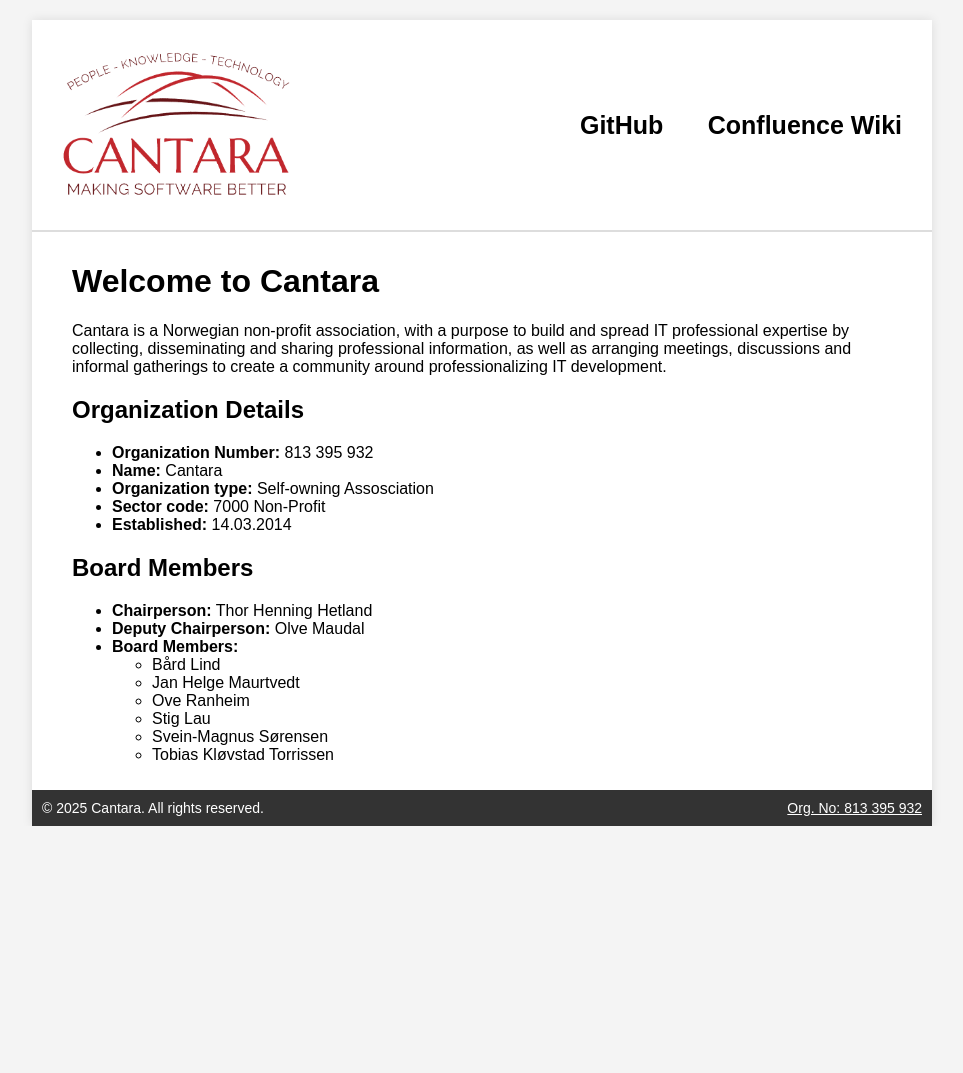
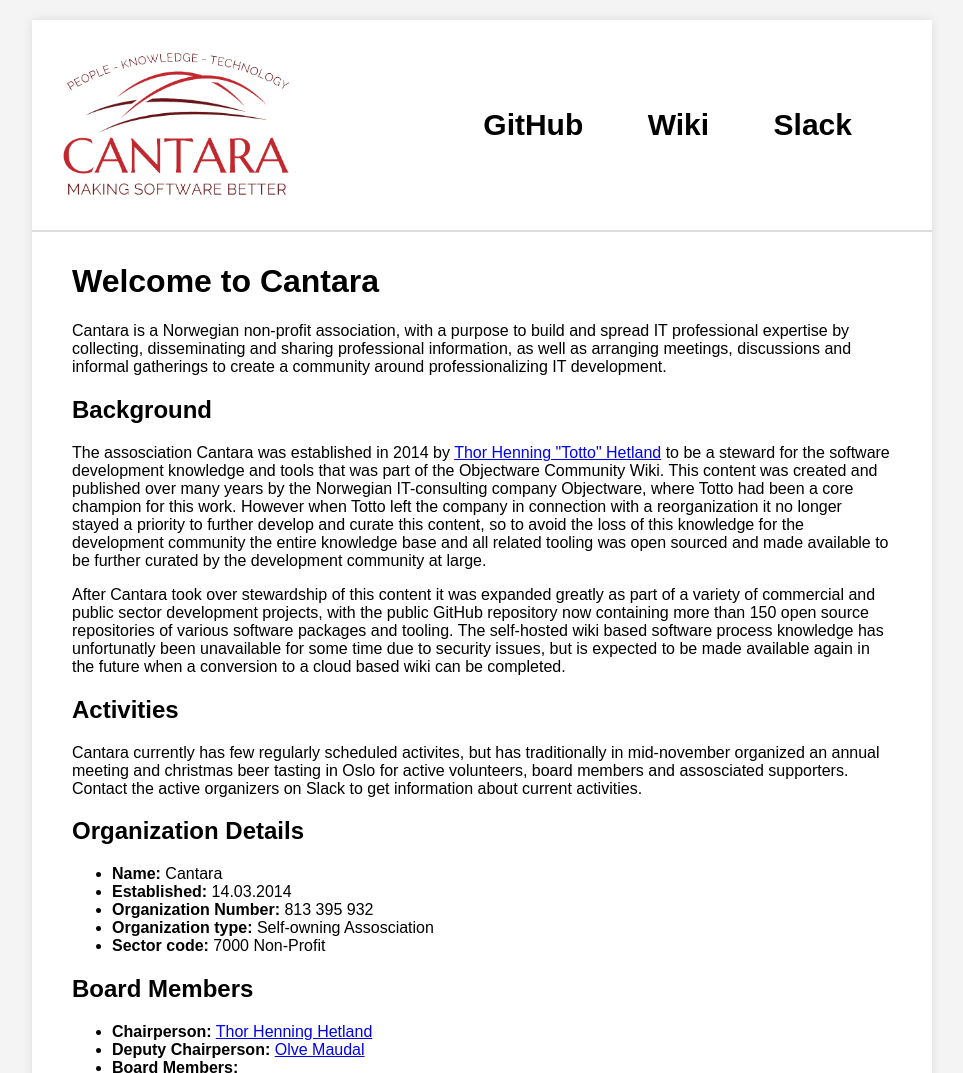
Before and after one commit to Cantara/cantara.github.io, a plain HTML site: page index.html in a window 1280 px wide. Shown: the top 1073 px of the page, without its empty margins (158-1121 px from the left). Before the commit the page ends 826 px from the top, so only its background shows below. Drawn offline with Linux system fonts and the light colour scheme.

Commit message:
Expanded description and added sponsor

```diff
--- a/index.html
+++ b/index.html
@@ -33,12 +33,14 @@
             height: 150px;
 			margin: 20px;
         }
-        .menu a {
-            margin: 20px;
+
+		.menu { padding-right: 40px;}
+		.menu a {
+            margin: 30px;
             text-decoration: none;
             color: black;
             font-weight: bold;
-			font-size: 25px;
+			font-size: 30px;
         }
         .content {
             padding: 10px 40px;
@@ -63,34 +65,49 @@
             <img src="cantara-logo-with-slogan.png" alt="Cantara Logo">
             <div class="menu">
                 <a href="https://github.com/Cantara" target="_blank">GitHub</a>
-                <a href="https://wiki.cantara.no" target="_blank">Confluence Wiki</a>
+                <a href="https://wiki.cantara.no" target="_blank">Wiki</a>
+                <a href="https://cantara.slack.com/" target="_blank">Slack</a>
             </div>
         </header>
         <main class="content">
             <h1>Welcome to Cantara</h1>
             <p>Cantara is a Norwegian non-profit association, with a purpose to build and spread IT professional expertise by collecting, disseminating and sharing professional information, as well as arranging meetings, discussions and informal gatherings to create a community around professionalizing IT development.</p>
+
+			<h2>Background</h2>
+			<p> The assosciation Cantara was established in 2014 by <a href="https://www.linkedin.com/in/thorhenninghetland/">Thor Henning "Totto" Hetland</a> to be a steward for the software development knowledge and tools that was part of the Objectware Community Wiki. This content was created and published over many years by the Norwegian IT-consulting company Objectware, where Totto had been a core champion for this work. However when Totto left the company in connection with a reorganization it no longer stayed a priority to further develop and curate this content, so to avoid the loss of this knowledge for the development community the entire knowledge base and all related tooling was open sourced and made available to be further curated by the development community at large.</p>
+			<p>After Cantara took over stewardship of this content it was expanded greatly as part of a variety of commercial and public sector development projects, with the public GitHub repository now containing more than 150 open source repositories of various software packages and tooling. The self-hosted wiki based software process knowledge has unfortunatly been unavailable for some time due to security issues, but is expected to be made available again in the future when a conversion to a cloud based wiki can be completed.</p>
+
+			<h2>Activities</h2>
+			<p>Cantara currently has few regularly scheduled activites, but has traditionally in mid-november organized an annual meeting and christmas beer tasting in Oslo for active volunteers, board members and assosciated supporters.<br>
+			Contact the active organizers on Slack to get information about current activities.</p>
+
+
             <h2>Organization Details</h2>
             <ul>
+                <li><strong>Name:</strong> Cantara</li>
+                <li><strong>Established:</strong> 14.03.2014</li>
                 <li><strong>Organization Number:</strong> 813 395 932</li>
-                <li><strong>Name:</strong> Cantara</li>
                 <li><strong>Organization type:</strong> Self-owning Assosciation</li>
                 <li><strong>Sector code:</strong> 7000 Non-Profit </li>
-                <li><strong>Established:</strong> 14.03.2014</li>
             </ul>
             <h2>Board Members</h2>
             <ul>
-                <li><strong>Chairperson:</strong> Thor Henning Hetland</li>
-                <li><strong>Deputy Chairperson:</strong> Olve Maudal</li>
+                <li><strong>Chairperson:</strong> <a href="https://www.linkedin.com/in/thorhenninghetland/">Thor Henning Hetland</a></li>
+                <li><strong>Deputy Chairperson:</strong> <a href="https://www.linkedin.com/in/thorhenninghetland/">Olve Maudal</a></li>
                 <li><strong>Board Members:</strong></li>
                 <ul>
-                    <li>Bård Lind</li>
-                    <li>Jan Helge Maurtvedt</li>
-                    <li>Ove Ranheim</li>
-                    <li>Stig Lau</li>
-                    <li>Svein-Magnus Sørensen</li>
-                    <li>Tobias Kløvstad Torrissen</li>
+                    <li><a href="https://www.linkedin.com/in/baardl/">Bård Lind</a></li>
+                    <li><a href="https://www.linkedin.com/in/janhelge/">Jan Helge Maurtvedt</a></li>
+                    <li><a href="https://www.linkedin.com/in/overanheim/">Ove Ranheim</a></li>
+                    <li><a href="https://www.linkedin.com/in/stiglau/">Stig Lau</a></li>
+                    <li><a href="https://www.linkedin.com/in/sveinmagnus/">Svein-Magnus Sørensen</a></li>
+                    <li><a href="https://www.linkedin.com/in/tobiast/">Tobias Kløvstad Torrissen</a></li>
                 </ul>
             </ul>
+
+			<h2>Sponsors</h2>
+			<p><a href="https://www.exoreaction.com/"><img src="exoreaction-logo.webp" alt="eXOrection Sponsor Logo"></a></p>
+
         </main>
         <footer class="footer">
             <span>&copy; 2025 Cantara. All rights reserved.</span>
```
Also changed, not shown: exoreaction-logo.webp (added).
